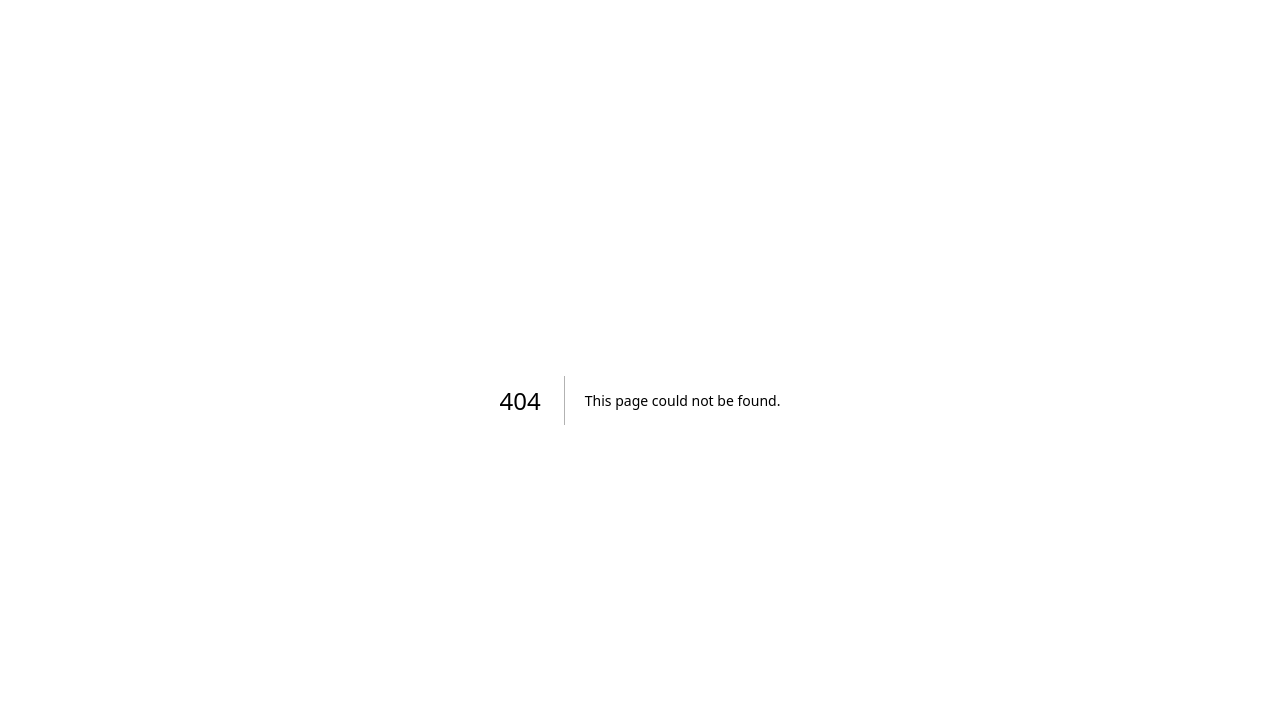
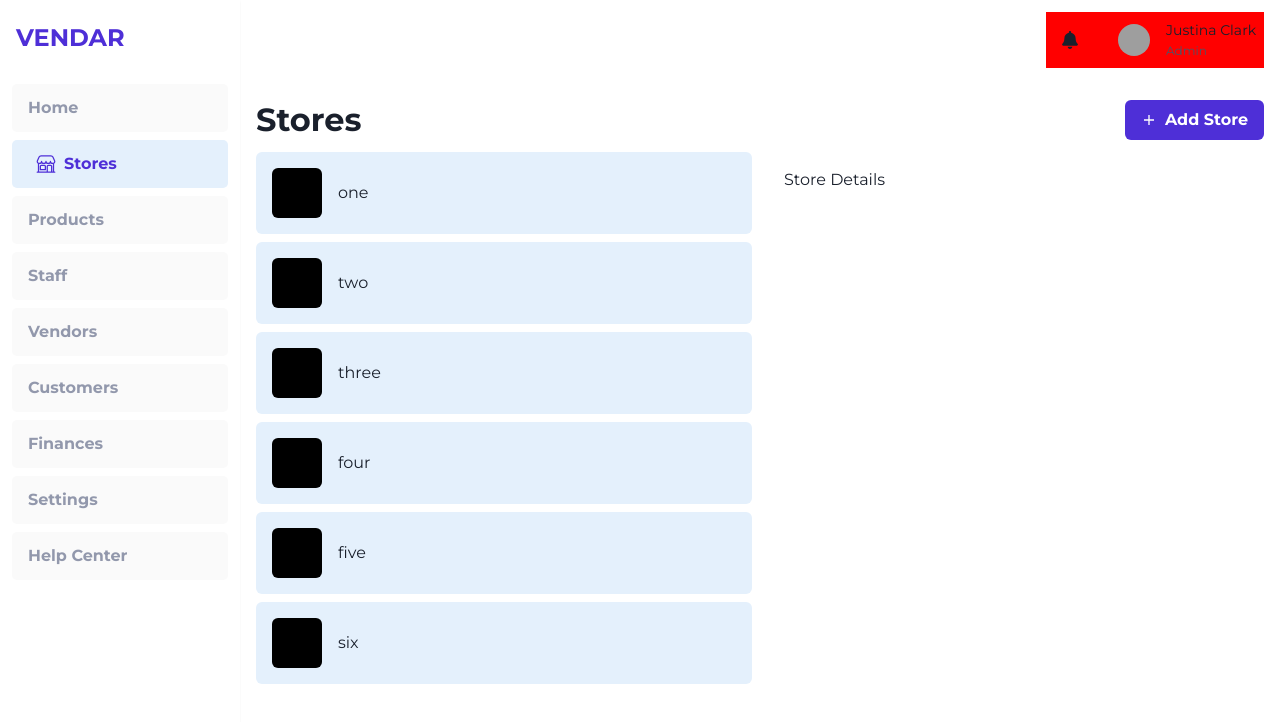
Before and after one commit to dennissammy77/vendar_frontend, a Next.js app: page /dashboard/stores in a window 1280 px wide. Before the commit this address had no page. Shown: the top 722 px of the page. Built offline with nearby package versions, Linux system fonts and the light colour scheme; grey boxes are pictures that could not be loaded.

Commit message:
Building the store page

```diff
--- /dev/null
+++ b/src/app/dashboard/components/navigation.js
@@ -0,0 +1,114 @@
+'use client'
+import { Avatar, Box, Button, Divider, Drawer, DrawerContent, DrawerOverlay, Flex, HStack, Icon, IconButton, Menu, MenuButton, MenuDivider, MenuItem, MenuList, Text, VStack, useDisclosure } from "@chakra-ui/react";
+import { MdAdminPanelSettings, MdOutlineMenu, MdUpgrade } from "react-icons/md";
+//import { dashboardContext } from "../../providers/dashboard.context";
+import { useContext } from "react";
+import { usePathname, useRouter  } from "next/navigation";
+import { UserContext } from "@/components/providers/user.context";
+
+import { IoMenu } from "react-icons/io5";
+import { HiBell } from "react-icons/hi2";
+import { FaBell } from "react-icons/fa";
+import LOGO from "@/app/lib/LOGO";
+import { IoCloseSharp } from "react-icons/io5";
+
+export default function NavigationBody({children,navigation}){
+    const sidebar = useDisclosure();
+    return(
+        <Box as="section" minH="100%">
+            {/**side bar content on large screen */}
+            <SidebarContent navigation={navigation} onClose={sidebar.onClose} display={{ base: "none", md: "unset", }} width='60'/>
+            {/**side bar content on small screen will use drawer*/}
+            <Drawer isOpen={sidebar.isOpen} onClose={sidebar.onClose} placement={"left"}>
+                <DrawerOverlay />
+                <DrawerContent>
+                    <SidebarContent navigation={navigation} onClose={sidebar.onClose} width='full'/>
+                </DrawerContent>
+            </Drawer>
+            <TopNav isOpen={sidebar.isOpen} onClose={sidebar.onClose} onToggle={sidebar.onToggle}/>
+            {/**body of the dasboard */}
+            <Box ml={{ base: 0, md: 60, }} transition=".3s ease" p='4'>
+                {/**Header for the body section
+                 *
+                <Flex as="header" align="center" w="full" px="4" bg="white" display={{ base: "inline-flex", md: "none", }} _dark={{ bg: "gray.800", }} borderBottomWidth="1px" color="inherit" h="14" gap='2' >
+                    <IconButton aria-label="Menu" display={{ base: "inline-flex", md: "none", }} onClick={sidebar.onOpen} icon={<MdOutlineMenu />} size="sm" />
+                    <Text display={{ base: "inline-flex", md: "none", }} >Navigation</Text>
+                </Flex>
+                */}
+                {/**Contents of the body */}
+                {children}
+            </Box>
+        </Box>
+    )
+};
+
+const TopNav = ({ onOpen,onToggle, ...rest }) => {
+  return (
+    <Flex ml={{ base: 0, md: 60 }} px={{ base: 4, md: 4 }} height="20" alignItems="center" justifyContent={{ base: 'space-between', md: 'flex-end'}} {...rest} bg='white' >
+      <IconButton display={{ base: 'flex', md: 'none' }} variant="outline" aria-label="open menu" icon={<IoMenu />} onClick={(()=>{onToggle()})} />
+      <HStack spacing={{ base: '0', md: '6' }} bg='red'>
+        <IconButton size="lg" variant="ghost" aria-label="open menu" icon={<FaBell />} />
+        <Flex alignItems={'center'}>
+          <Menu>
+            <MenuButton py={2} transition="all 0.3s" _focus={{ boxShadow: 'none' }}>
+              <HStack>
+                <Avatar size={'sm'} src={ 'https://images.unsplash.com/photo-1619946794135-5bc917a27793?ixlib=rb-0.3.5&q=80&fm=jpg&crop=faces&fit=crop&h=200&w=200&s=b616b2c5b373a80ffc9636ba24f7a4a9' }/>
+                <VStack display={{ base: 'none', md: 'flex' }} alignItems="flex-start" spacing="1px" ml="2">
+                  <Text fontSize="sm">Justina Clark</Text>
+                  <Text fontSize="xs" color="gray.600"> Admin </Text>
+                </VStack>
+                <Box display={{ base: 'none', md: 'flex' }}>
+                  {/**
+                   *
+                  <FiChevronDown />
+                   */}
+                </Box>
+              </HStack>
+            </MenuButton>
+            <MenuList>
+              <MenuItem>Profile</MenuItem>
+              <MenuItem>Settings</MenuItem>
+              <MenuItem>Billing</MenuItem>
+              <MenuDivider />
+              <MenuItem>Sign out</MenuItem>
+            </MenuList>
+          </Menu>
+        </Flex>
+      </HStack>
+    </Flex>
+  )
+}
+
+const NavItem = (props) => {
+    const { icon, children, ...rest } = props;
+    return (
+      <Flex align="center" mx='3' my='2' px="4" pl="4" py="3" cursor="pointer" _hover={{ bg: "gray.300", color: "gray.900", borderRadius:5,boxShadow:'sm' }} fontWeight="bold" fontSize={'md'} transition=".3s ease" {...rest}>
+        {icon && ( <Icon mx="2" boxSize="5" _groupHover={{ color: "gray.900", }} as={icon} /> )}
+        {children}
+      </Flex>
+    );
+  };
+
+const SidebarContent = ({onClose,navigation,display,width}) => {
+  const {active_page,set_page} = 'useContext(dashboardContext)';
+  const {user} = useContext(UserContext)
+  const pathname = usePathname();
+  const pathArr = pathname?.split('/');
+  const router = useRouter();
+
+  return(
+    <Box as="nav" pos="fixed" top="0" left="0" zIndex="sticky" h="full" pb="10" overflowX="hidden" overflowY="auto" bg="white" bordercolor="inherit" boxShadow={'sm'} w={width} display={display}>
+      <Flex px='4' py='5' align='center' justify='space-between'>
+        <LOGO color='#4E2FD7' size='24px'/>
+        {/**<Icon size="md" aria-label="close menu" as={IoCloseSharp} display={{sm:'flex',md:'none'}} cursor={'pointer'} onClick={(()=>{onClose()})}/>*/}
+        <IconButton display={{ base: 'flex', md: 'none' }} variant="outline" aria-label="open menu" icon={<IoCloseSharp />} onClick={(()=>{onClose()})} />
+      </Flex>
+      {navigation?.map((item)=>{
+        return(
+          <NavItem key={item?.id} bg={pathArr[2] === item?.title?.toLowerCase() ? '#E4F0FC' : '#FAFAFA'} color={pathArr[2] === item?.title?.toLowerCase() ? '#4E2FD7' : '#9298AC'} borderRadius={pathArr[2] ==- item?.title?.toLowerCase()? 'md' : '5'} icon={item?.icon} onClick={(()=>{router.push(item?.route);onClose()})}>
+            {item.title}
+          </NavItem>
+        )
+      })}
+    </Box>
+  )};
--- /dev/null
+++ b/src/app/dashboard/layout.js
@@ -0,0 +1,57 @@
+'use client'
+import { Box, Text } from '@chakra-ui/react'
+import React from 'react'
+import NavigationBody from './components/navigation'
+import { IoStorefrontOutline } from "react-icons/io5";
+
+export default function Layout({children}){
+    return(
+        <Box>
+            <NavigationBody navigation={navigation}>
+            {children}
+            </NavigationBody>
+        </Box>
+    )
+};
+
+const navigation = [
+    {
+        id:     '1',
+        title:  'Home',
+        route:  '/dashboard/home'
+    },
+    {
+        id: '2',
+        title:  'Stores',
+        icon: IoStorefrontOutline,
+        route:  '/dashboard/stores'
+    },
+    {
+        id: '3',
+        title:  'Products',
+    },
+    {
+        id: '4',
+        title:  'Staff',
+    },
+    {
+        id: '5',
+        title:  'Vendors',
+    },
+    {
+        id: '6',
+        title:  'Customers',
+    },
+    {
+        id: '7',
+        title:  'Finances',
+    },
+    {
+        id: '8',
+        title:  'Settings',
+    },
+    {
+        id: '9',
+        title:  'Help Center',
+    },
+]
--- /dev/null
+++ b/src/app/dashboard/stores/page.js
@@ -0,0 +1,55 @@
+import { Box, Button, Flex, Grid, GridItem, HStack, Text } from '@chakra-ui/react'
+import React from 'react';
+import { IoMdAdd } from "react-icons/io";
+
+function Page() {
+  return (
+    <Box>
+        <Flex justify={'space-between'} align='center'>
+            <Text fontWeight='bold' fontSize='32px'>Stores</Text>
+            <Button variant={'filled'} borderRadius={'md'} bg='#4E2FD7' color='#fff' leftIcon={<IoMdAdd />}>Add Store</Button>
+        </Flex>
+        <Grid
+            templateRows={{sm:'repeat(2, 1fr)',md:'repeat(1, 1fr)'}}
+            templateColumns={{sm:'repeat(1, 1fr)',md:'repeat(2, 1fr)'}}
+            gap={4}
+            h='200px'
+            my='2'
+        >
+            <GridItem p='' borderRadius={'5'}>
+                <Box>
+                    {shops?.map((shop)=>{
+                        return(
+                            <StoreItem store={shop}/>
+                        )
+                    })}
+                </Box>
+            </GridItem>
+            <GridItem bg='#fff' p='4' borderRadius={'5'}>
+                <Text>Store Details</Text>
+            </GridItem>
+            <GridItem bg='papayawhip' />
+        </Grid>
+    </Box>
+  )
+}
+
+export default Page;
+
+const StoreItem = ({store}) =>{
+    return(
+        <HStack align='center' bg='#E4F0FC' borderRadius={'md'} mb='2' p='4' spacing='4'>
+            <Box w='50px' h='50px' borderRadius={'md'} bg='#000000'/>
+            <Text>{store.name}</Text>
+        </HStack>
+    )
+}
+
+const shops = [
+    {name:'one'},
+    {name:'two'},
+    {name:'three'},
+    {name:'four'},
+    {name:'five'},
+    {name:'six'},
+]
--- a/src/app/onboarding/newstore/page.js
+++ b/src/app/onboarding/newstore/page.js
@@ -79,7 +79,7 @@ function Page() {
               <Button isLoading loadingText='creating your store' variant='ghost' borderRadius={'md'} w='full'/>
               :
               <HStack spacing='' align='center'>
-                <Text fontSize={'sm'} color={'gray.400'} textDecoration={'underline 1px solid #e5e5e5'} cursor='pointer' px='2' _hover={{color:'#4E2FD7',fontWeight:'bold'}}>skip for now</Text>
+                <Text fontSize={'sm'} color={'gray.400'} textDecoration={'underline 1px solid #e5e5e5'} cursor='pointer' px='2' _hover={{color:'#4E2FD7',fontWeight:'bold'}} onClick={(()=>{router.push('/dashboard/home')})}>skip for now</Text>
                 <Button type='submit' variant={'filled'} borderRadius={'md'} bg='#05232e' mt='2' w='full' color='#fff' onClick={handleSubmit} leftIcon={<FaWandMagicSparkles />}>Create your Store</Button>
               </HStack>
             }
```
Also changed, not shown: src/app/dashboard/home/page.js (added, +12 -0 lines).
